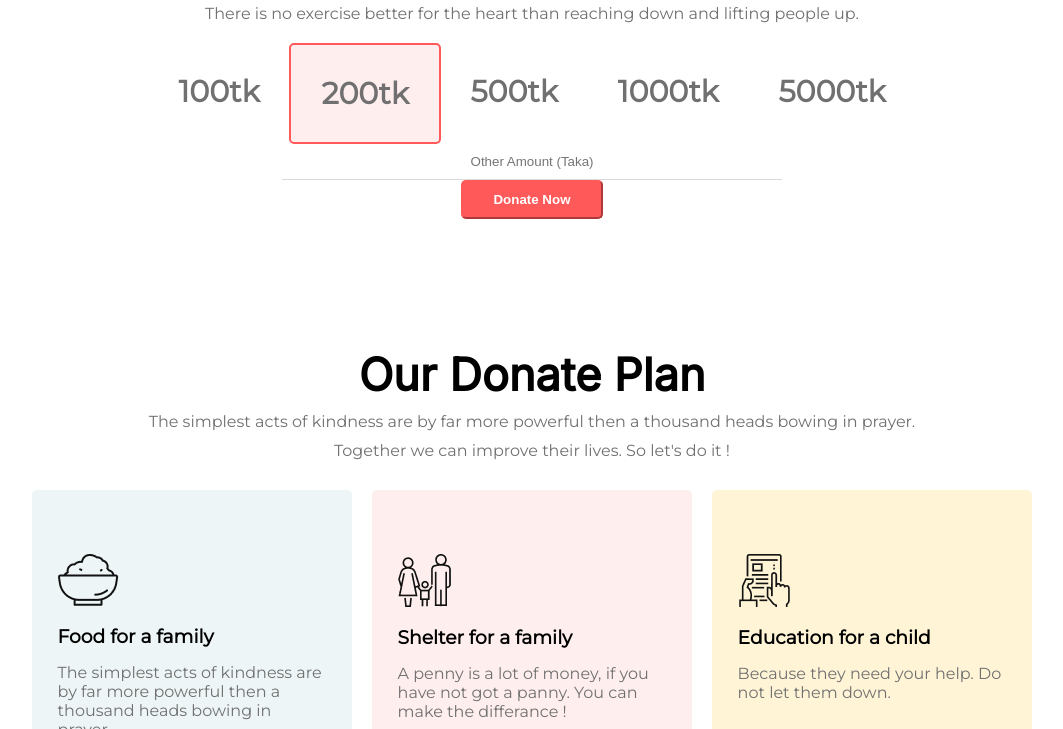
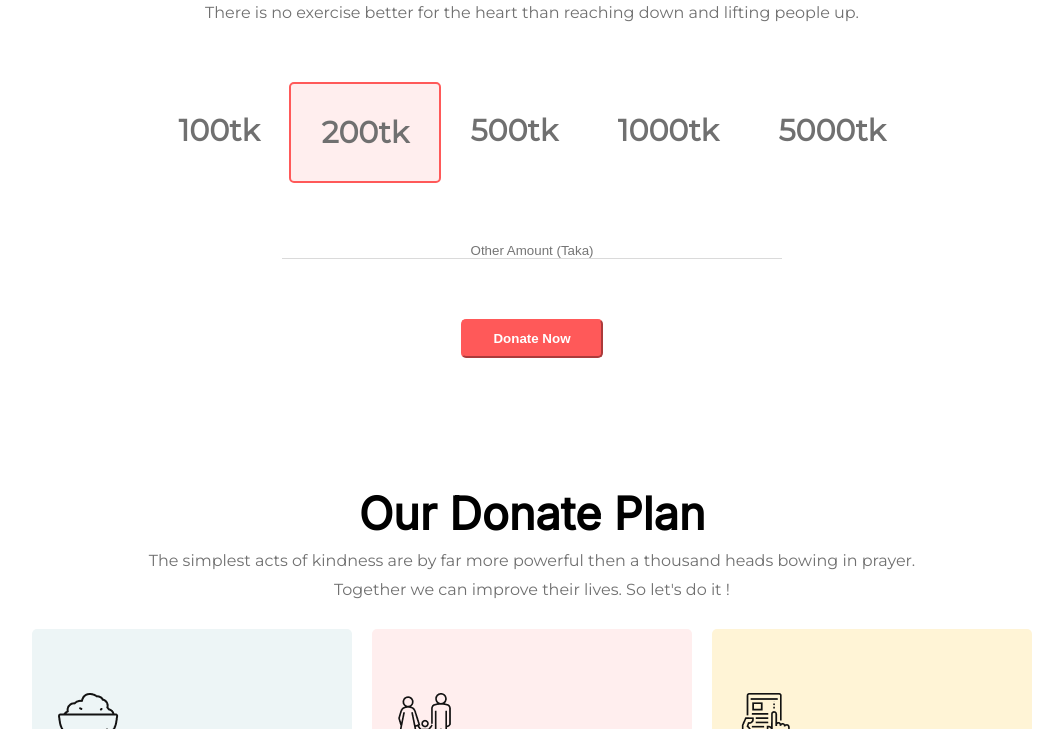
Before and after one commit to mahabubhossen/donate-today, a plain HTML site: page index.html in a window 1280 px wide. Shown: the part 999-1728 px from the top of the page, without its empty margins (108-1171 px from the left). Drawn offline with Linux system fonts and the light colour scheme.

Commit message:
donate now section updated

```diff
--- a/index.html
+++ b/index.html
@@ -23,17 +23,23 @@
     <section class="donate-today-area">
         <div class="donate-today-top-container">
             <h2 class="donate-today-title">Donate Today</h2>
+            <br>
             <p class="donate-today-text">There is no exercise better for the heart than reaching down and lifting people up.</p>
         </div>
-        <div class="donate-today-amount-container">
-            <span id="100tk" class="donate-amount">100tk</span>
-            <span id="200tk" class="donate-amount donate-amount-color">200tk</span>
-            <span id="500tk" class="donate-amount">500tk</span>
-            <span id="1000tk" class="donate-amount">1000tk</span>
-            <span id="5000tk" class="donate-amount">5000tk</span>
+        <div class="donate-specific-amount-container">
+            <span id="100tk" class="donate-specific-amount">100tk</span>
+            <span id="200tk" class="donate-specific-amount donate-amount-color">200tk</span>
+            <span id="500tk" class="donate-specific-amount">500tk</span>
+            <span id="1000tk" class="donate-specific-amount">1000tk</span>
+            <span id="5000tk" class="donate-specific-amount">5000tk</span>
         </div>
-        <input class="donate-input-amount" type="text" placeholder="Other Amount (Taka)" name="input-other-amount input-bottom-border" id="input-amount">
-        <button type="submit" class="donate-submit-button">Donate Now</button>
+        <div class="donate-amount-input-area">
+            <input class="donate-amount-input" type="text" placeholder="Other Amount (Taka)" name="input-other-amount input-bottom-border" id="input-amount">
+        </div>
+        <div class="donate-submit">
+            <button type="submit" class="donate-submit-button">Donate Now</button>
+        </div>
+
     </section>
 
     <section class="donate-plan-area">
@@ -65,7 +71,7 @@
     <section class="get-update-area">
         <div class="get-update-top-container">
             <h2 class="get-update-title">Get My Update</h2>
-            <p class="get-update-text">If you have questions about our events, don't hesitate to send us your message. This is a real working contact form, test it!</p>
+            <p class="get-update-text">If you have questions about our events, don't hesitate to send us your message. <br> This is a real working contact form, test it!</p>
         </div>
         <form action="#" class="form-container">
             <div class="get-update-input-group">
--- a/style.css
+++ b/style.css
@@ -55,6 +55,7 @@ body{
 }
 .donate-today-top-container{
     text-align: center;
+    margin-bottom: 40px;
 }
 
 .donate-today-title{
@@ -66,15 +67,15 @@ body{
 .donate-today-text{
     font-family: 'Montserrat', sans-serif;
     color: #707070;
-    margin: 20px;
 }
 
-.donate-today-amount-container{
+.donate-specific-amount-container{
     display: flex;
     justify-content: center;
+    margin: 60px 0;
 }
 
-.donate-amount{
+.donate-specific-amount{
     padding: 30px;
     text-align: center;
     font-size: 30px;
@@ -88,9 +89,24 @@ body{
     background-color: #FFEEEE;
 }
 
+.donate-amount-input-area{
+    display: flex;
+    justify-content: center;
+}
+
+.donate-amount-input{
+    border: 0;
+    border-bottom: 1px solid #DADADA;
+    width: 500px;
+    text-align: center;
+}
+
+.donate-submit{
+    display: flex;
+    justify-content: center;
+    margin-top: 60px;
+}
 .donate-submit-button{
-    display: block;
-    margin: 0 auto;
     padding: 10px 30px;
     background-color: #FF5959;
     border-radius: 5px;
@@ -99,15 +115,7 @@ body{
     border-color: #FF5959;
 }
 
-.donate-input-amount{
-    display: block;
-    margin: 0 auto;
-    border: 0;
-    border-bottom: 1px solid #DADADA;
-    width: 500px;
-    text-align: center;
-    padding: 10px;
-}
+
 
 
 /*---- Donate Plan Section ----------------------------*/
```
